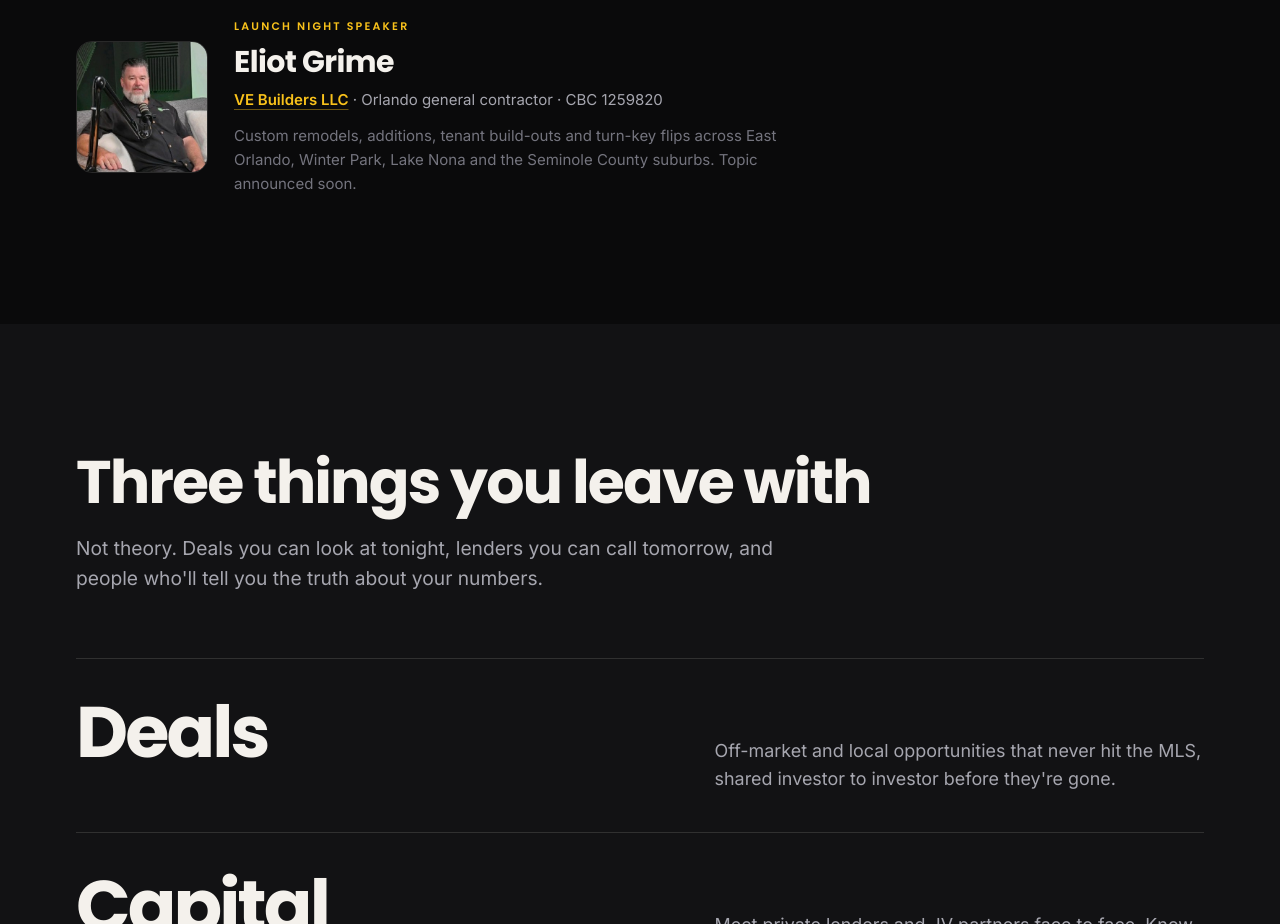
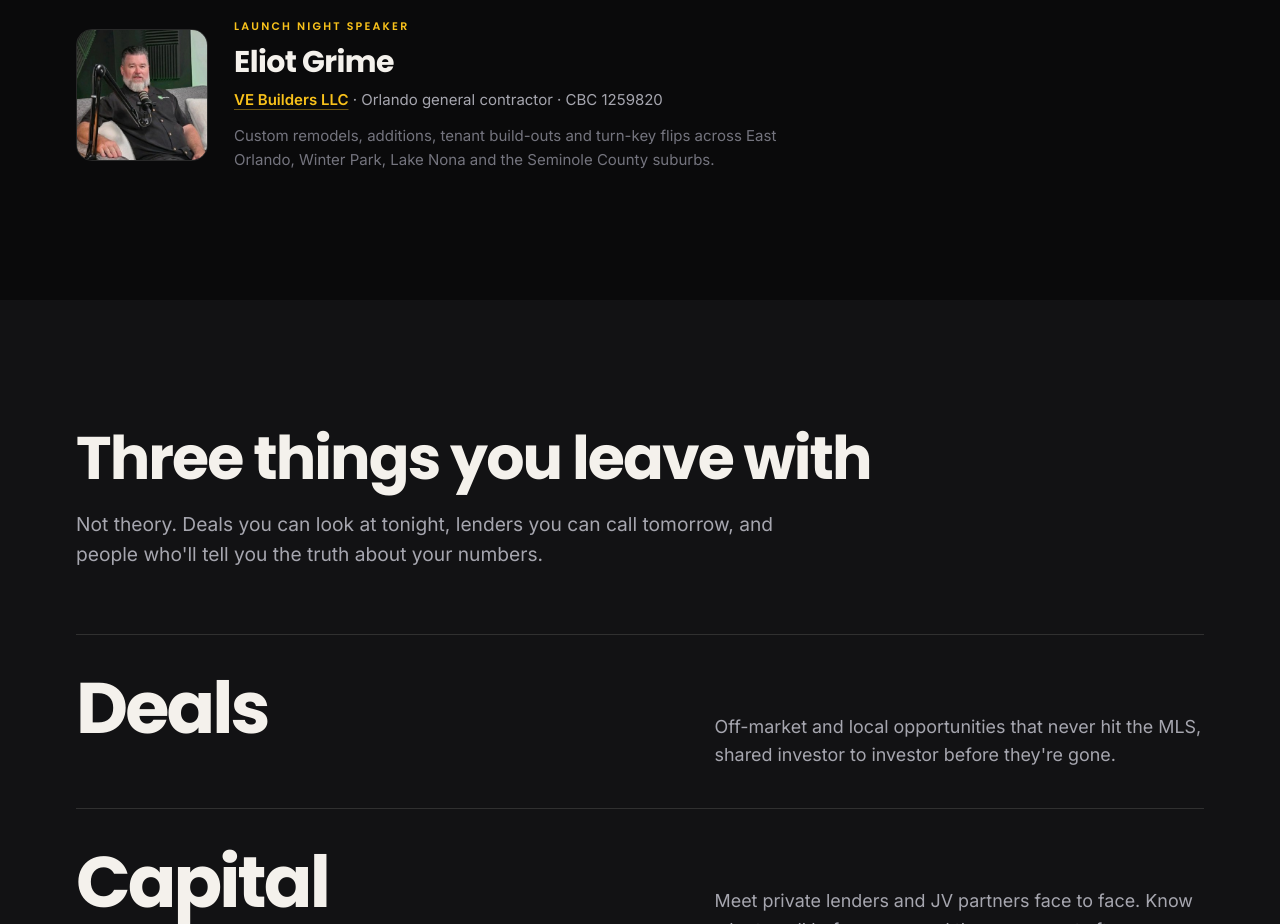
Before and after one commit to imalpica1988/dealmaker-orlando, a plain HTML site: page index.html in a window 1280 px wide. Shown: the part 1960-2884 px from the top of the page. Drawn offline with Linux system fonts and the light colour scheme; animation ran at ten frames a second.

Commit message:
Speaker block: drop the topic placeholder line

```diff
--- a/index.html
+++ b/index.html
@@ -392,7 +392,7 @@ form button:disabled{background:var(--teal);cursor:default}
         <div class="sp-label">Launch night speaker</div>
         <h3>Eliot Grime</h3>
         <p class="sp-co"><a class="text-link" href="https://www.vebuildersllc.com/" target="_blank" rel="noopener">VE Builders LLC</a> &middot; Orlando general contractor &middot; CBC 1259820</p>
-        <p class="sp-bio">Custom remodels, additions, tenant build-outs and turn-key flips across East Orlando, Winter Park, Lake Nona and the Seminole County suburbs. Topic announced soon.</p>
+        <p class="sp-bio">Custom remodels, additions, tenant build-outs and turn-key flips across East Orlando, Winter Park, Lake Nona and the Seminole County suburbs.</p>
       </div>
     </div>
   </div>
```
